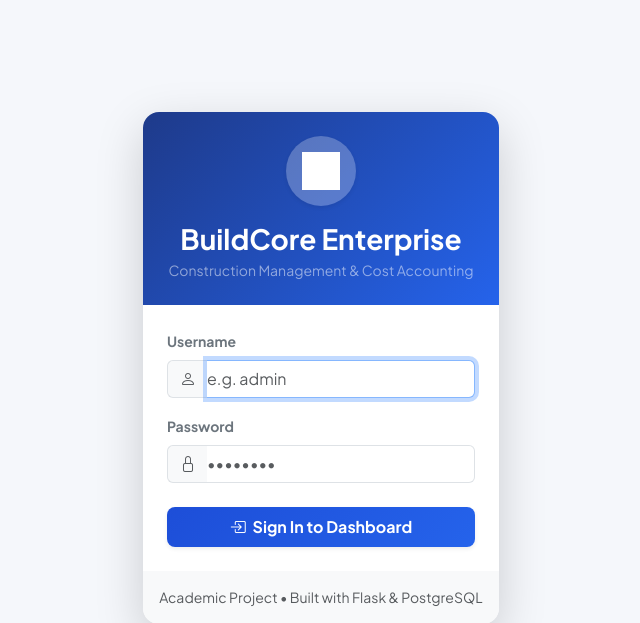
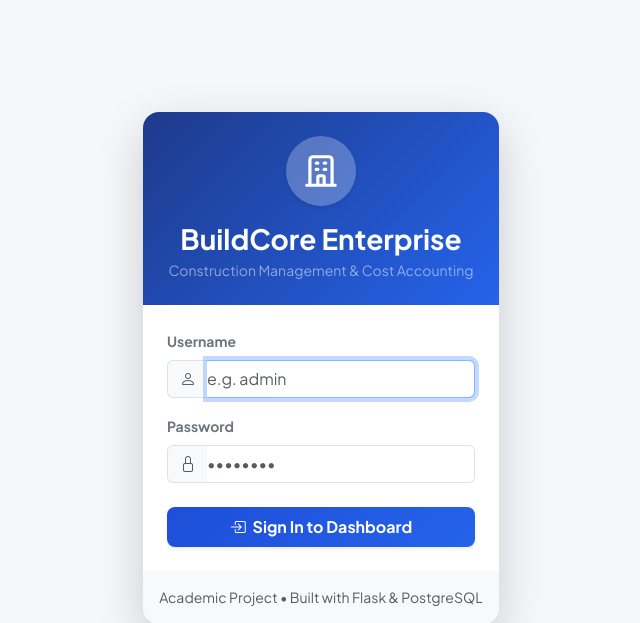
Before and after one commit to ishan-awas-13/buildcore-construction-manager, a Flask app: page /login in a window 1280 px wide. Shown: the top 623 px of the page, without its empty margins (319-959 px from the left). Run offline with Flask 3, Linux system fonts and the light colour scheme.

Commit message:
feat(branding): update favicon and brand icons to matching building emblem

```diff
--- a/templates/base.html
+++ b/templates/base.html
@@ -4,7 +4,8 @@
     <meta charset="UTF-8">
     <meta name="viewport" content="width=device-width, initial-scale=1.0">
     <title>{% block title %}BuildCore Infrastructure{% endblock %}</title>
-    <link rel="icon" href="{{ url_for('static', filename='images/hard_hat_icon.png') }}" type="image/png">
+    <link rel="icon" href="{{ url_for('static', filename='images/building_favicon.svg') }}" type="image/svg+xml">
+    <link rel="alternate icon" href="{{ url_for('static', filename='images/building_favicon.png') }}" type="image/png">
     <link href="https://cdn.jsdelivr.net/npm/bootstrap@5.3.0/dist/css/bootstrap.min.css" rel="stylesheet">
     <link href="https://cdn.jsdelivr.net/npm/bootstrap-icons@1.11.3/font/bootstrap-icons.min.css" rel="stylesheet">
     <link rel="stylesheet" href="{{ url_for('static', filename='css/theme.css') }}">
@@ -28,7 +29,7 @@
             <div class="sidebar-brand">
                 <a href="/" class="brand-link">
                     <div class="brand-icon-box">
-                        <img src="{{ url_for('static', filename='images/hard_hat_icon.png') }}" alt="BuildCore DB">
+                        <img src="{{ url_for('static', filename='images/building_favicon.svg') }}" alt="BuildCore DB">
                     </div>
                     <div class="brand-info">
                         <span class="brand-title">BuildCore DB</span>
--- a/templates/landing.html
+++ b/templates/landing.html
@@ -5,7 +5,8 @@
     <meta charset="UTF-8">
     <meta name="viewport" content="width=device-width, initial-scale=1.0">
     <title>BuildCore Construction Manager</title>
-    <link rel="icon" href="{{ url_for('static', filename='images/hard_hat_icon.png') }}" type="image/png">
+    <link rel="icon" href="{{ url_for('static', filename='images/building_favicon.svg') }}" type="image/svg+xml">
+    <link rel="alternate icon" href="{{ url_for('static', filename='images/building_favicon.png') }}" type="image/png">
     <script src="https://cdn.tailwindcss.com"></script>
     <style>
         /* Custom base styles for smooth scrolling and basic setup */
--- a/templates/login.html
+++ b/templates/login.html
@@ -8,7 +8,7 @@
         <div class="card shadow-lg border-0 rounded-4 overflow-hidden">
             <div class="p-4 text-center text-white" style="background: linear-gradient(135deg, #1e3a8a 0%, #2563eb 100%);">
                 <div class="d-inline-flex p-3 rounded-circle bg-white bg-opacity-25 mb-3 shadow-sm">
-                    <img src="{{ url_for('static', filename='images/hard_hat_icon.png') }}" alt="BuildCore" style="width: 38px; height: 38px; filter: brightness(0) invert(1);">
+                    <img src="{{ url_for('static', filename='images/building_favicon.svg') }}" alt="BuildCore" style="width: 38px; height: 38px; filter: brightness(0) invert(1);">
                 </div>
                 <h3 class="fw-bold mb-1">BuildCore Enterprise</h3>
                 <p class="small text-white-50 mb-0">Construction Management & Cost Accounting</p>
```
Also changed, not shown: static/images/building_favicon.png (added), static/images/building_favicon.svg (added).
